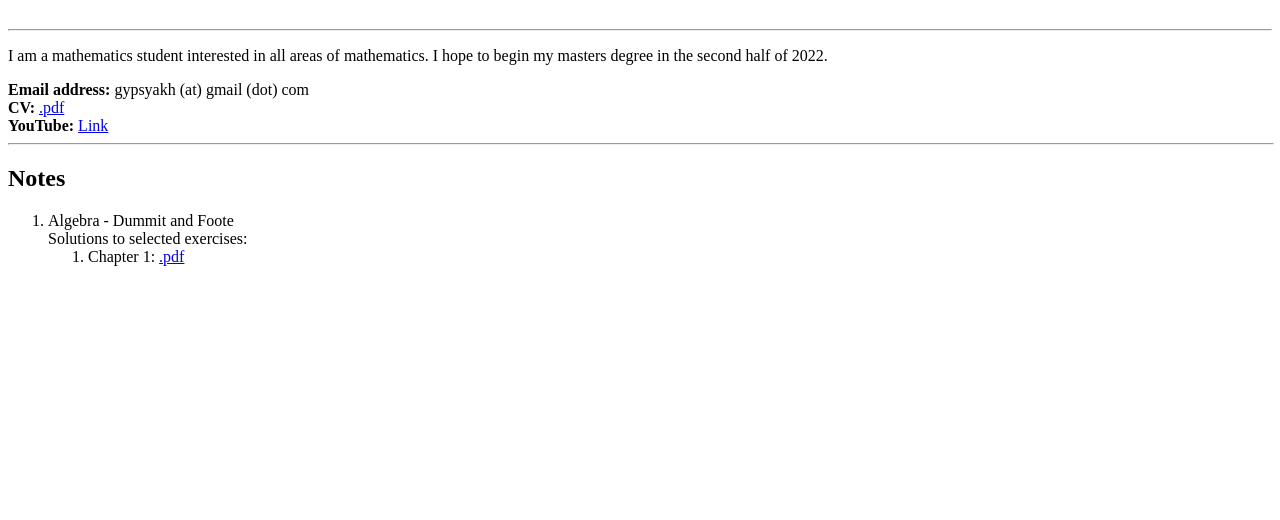
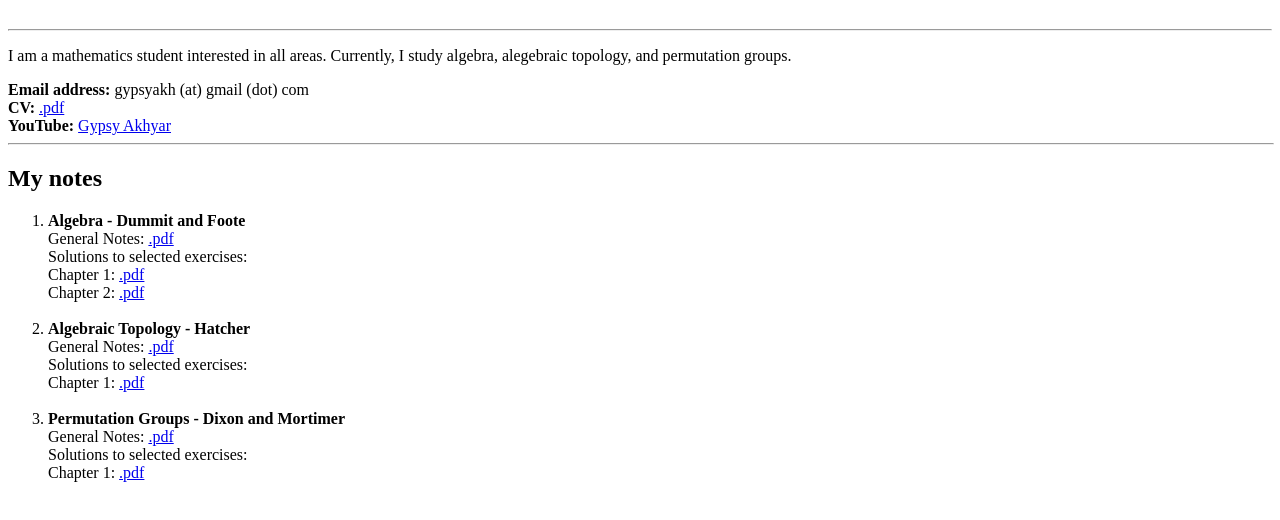
Before and after one commit to gakhyar/gakhyar.github.io, a plain HTML site: page index.html in a window 1280 px wide. Shown: the part 72-592 px from the top of the page. Drawn offline with Linux system fonts and the light colour scheme.

Commit message:
Update index.html

```diff
--- a/index.html
+++ b/index.html
@@ -12,18 +12,28 @@
     <b> </b>
     <hr>
     <p> </p>
-    <p> I am a mathematics student interested in all areas of mathematics. I hope to begin my masters degree in the second half of 2022.</p>
+    <p> I am a mathematics student interested in all areas. Currently, I study algebra, alegebraic topology, and permutation groups.</p>
     <b>Email address:</b> gypsyakh (at) gmail (dot) com<br>
     <b>CV:</b> <a href="cv.pdf">.pdf</a><br>
-    <b>YouTube:</b> <a href="https://www.youtube.com/channel/UCVWrGSgoeqZRtfXGYKN139Q">Link</a><br>
+    <b>YouTube:</b> <a href="https://www.youtube.com/channel/UCVWrGSgoeqZRtfXGYKN139Q">Gypsy Akhyar</a><br>
     <hr width="100%" size="2">
-    <h2> Notes</h2>
+    <h2>My notes</h2>
     <ol>
-        <li>Algebra - Dummit and Foote</li>
+        <li><b>Algebra - Dummit and Foote</b></li>
+        General Notes: <a href="algebra_general.pdf">.pdf</a><br>
         Solutions to selected exercises:<br>
-        <ol>
-            <li>Chapter 1: <a href="cv.pdf">.pdf</a></li>
-        </ol>
+        Chapter 1: <a href="algebra_chapter1.pdf">.pdf</a><br>
+        Chapter 2: <a href="algebra_chapter2.pdf">.pdf</a><br><br>
+
+        <li><b>Algebraic Topology - Hatcher</b></li>
+        General Notes: <a href="atop_general.pdf">.pdf</a><br>
+        Solutions to selected exercises:<br>
+        Chapter 1: <a href="atop_chapter1.pdf">.pdf</a><br><br>
+
+        <li><b>Permutation Groups - Dixon and Mortimer</b></li>
+        General Notes: <a href="perm_general.pdf">.pdf</a><br>
+        Solutions to selected exercises:<br>
+        Chapter 1: <a href="perm_chapter1.pdf">.pdf</a><br>
     </ol>
 </body>
 </html>
```
